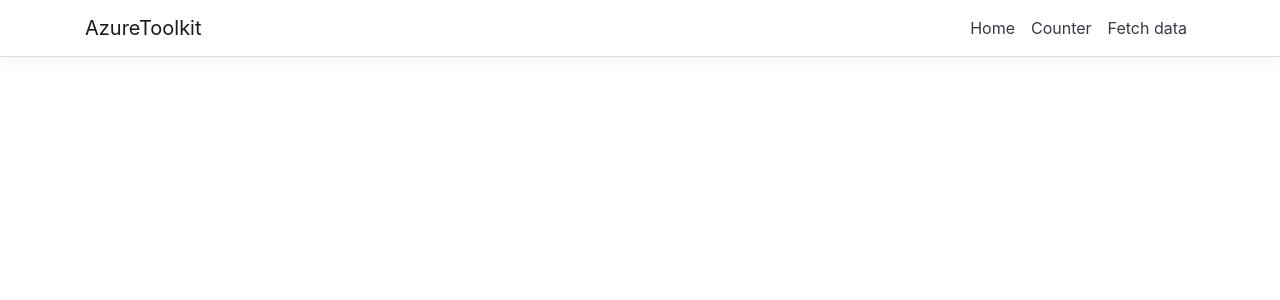
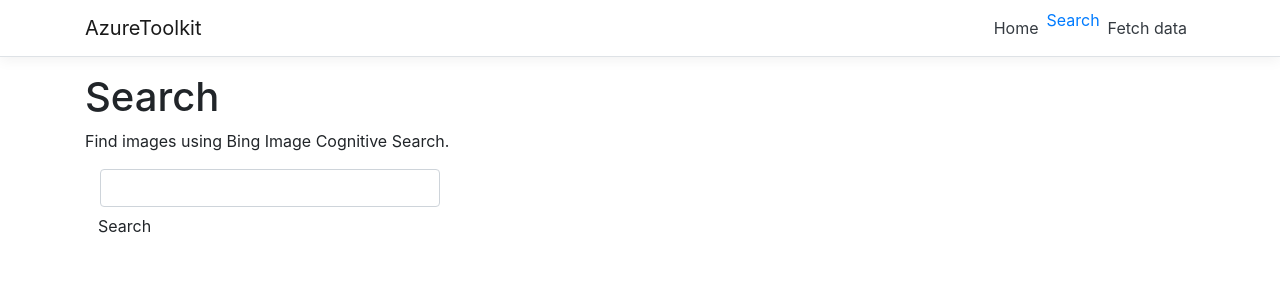
Before and after one commit to mtorreblanca/Azure_Toolkit, an Angular app in the folder ClientApp/: page /search in a window 1280 px wide. Before the commit this address led to /. Shown: the top 300 px of the page. Built offline with nearby package versions, Linux system fonts and the light colour scheme.

Commit message:
Sketch bing search done

```diff
--- a/ClientApp/src/app/counter/counter.component.html
+++ /dev/null
@@ -1,7 +0,0 @@
-<h1>Counter</h1>
-
-<p>This is a simple example of an Angular component.</p>
-
-<p>Current count: <strong>{{ currentCount }}</strong></p>
-
-<button class="btn btn-primary" (click)="incrementCounter()">Increment</button>
--- a/ClientApp/src/app/counter/counter.component.ts
+++ /dev/null
@@ -1,13 +0,0 @@
-import { Component } from '@angular/core';
-
-@Component({
-  selector: 'app-counter-component',
-  templateUrl: './counter.component.html'
-})
-export class CounterComponent {
-  public currentCount = 0;
-
-  public incrementCounter() {
-    this.currentCount++;
-  }
-}
--- a/ClientApp/src/app/nav-menu/nav-menu.component.html
+++ b/ClientApp/src/app/nav-menu/nav-menu.component.html
@@ -2,8 +2,8 @@
   <nav class='navbar navbar-expand-sm navbar-toggleable-sm navbar-light bg-white border-bottom box-shadow mb-3'>
     <div class="container">
       <a class="navbar-brand" [routerLink]='["/"]'>AzureToolkit</a>
-      <button class="navbar-toggler" type="button" data-toggle="collapse" data-target=".navbar-collapse" aria-label="Toggle navigation"
-        [attr.aria-expanded]="isExpanded" (click)="toggle()">
+      <button class="navbar-toggler" type="button" data-toggle="collapse" data-target=".navbar-collapse"
+        aria-label="Toggle navigation" [attr.aria-expanded]="isExpanded" (click)="toggle()">
         <span class="navbar-toggler-icon"></span>
       </button>
       <div class="navbar-collapse collapse d-sm-inline-flex flex-sm-row-reverse" [ngClass]='{"show": isExpanded}'>
@@ -11,8 +11,10 @@
           <li class="nav-item" [routerLinkActive]='["link-active"]' [routerLinkActiveOptions]='{ exact: true }'>
             <a class="nav-link text-dark" [routerLink]='["/"]'>Home</a>
           </li>
-          <li class="nav-item" [routerLinkActive]='["link-active"]'>
-            <a class="nav-link text-dark" [routerLink]='["/counter"]'>Counter</a>
+          <li [routerLinkActive]="['link-active']">
+            <a [routerLink]="['/search']">
+              <span class='glyphicon glyphicon-search'></span> Search
+            </a>
           </li>
           <li class="nav-item" [routerLinkActive]='["link-active"]'>
             <a class="nav-link text-dark" [routerLink]='["/fetch-data"]'>Fetch data</a>
--- /dev/null
+++ b/ClientApp/src/app/search/search.component.html
@@ -0,0 +1,12 @@
+<div class="page-header">
+    <h1>Search</h1>
+
+    <p>Find images using Bing Image Cognitive Search.</p>
+
+    <div class="form-group">
+        <div class="col-sm-4">
+            <input type="text" class="form-control">
+        </div>
+        <button type="submit" class="btn btn-default">Search</button>
+    </div>
+</div>
```
Also changed, not shown: ClientApp/src/app/app.module.ts (+4 -4 lines), ClientApp/src/app/search/search.component.ts (added, +11 -0 lines), ClientApp/src/app/search/search.component.css (added), 1 other file (tests, documents, lock files or other folders).
